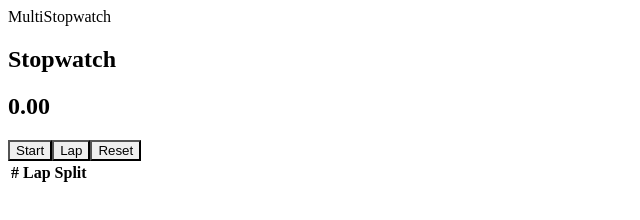
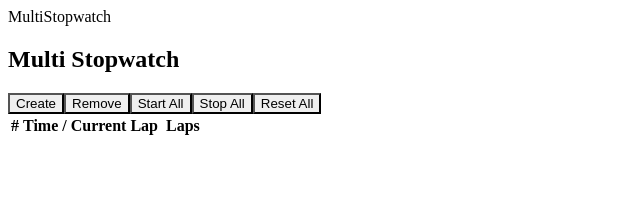
Before and after one commit to cgreggescalante/multi-stopwatch, a Gatsby site: page / in a window 1280 px wide. Shown: the whole page, without its empty margins (0-640 px from the left). Built offline with nearby package versions, Linux system fonts and the light colour scheme; Gatsby itself is replaced by a stand-in of ours.

Commit message:
multiStopwatch

```diff
--- /dev/null
+++ b/src/components/multiStopwatchComponent.tsx
@@ -0,0 +1,99 @@
+import React, {useEffect, useState} from "react";
+import useMultiStopwatch, {StopwatchData} from "../utils/useMultiStopwatch";
+import {Button, Heading, Table, Tbody, Td, Th, Thead, Tr, Text, ButtonGroup} from "@chakra-ui/react";
+import formatMs from "../utils/formatMs";
+
+const MultiStopwatchComponent = () => {
+    const { createStopwatch, removeStopwatch, stopwatches, stopAll, start, stop, startAll, resetAll, lap } = useMultiStopwatch();
+
+    const [now, setNow] = useState<number>(Date.now());
+
+    useEffect(() => {
+        const intervalId = setInterval(() => {
+            setNow(Date.now());
+        }, 20);
+
+        return () => clearInterval(intervalId);
+    }, []);
+
+    return (
+        <>
+            <Heading>Multi Stopwatch</Heading>
+            <Button onClick={() => createStopwatch()}>Create</Button>
+            <Button onClick={() => removeStopwatch(stopwatches.length - 1)}>Remove</Button>
+            <Button onClick={() => startAll()}>Start All</Button>
+            <Button onClick={() => stopAll()}>Stop All</Button>
+            <Button onClick={() => resetAll()}>Reset All</Button>
+            <Table>
+                <Thead>
+                    <Tr>
+                        <Th>#</Th>
+                        <Th>Time / Current Lap</Th>
+                        <Th />
+                        <Th colSpan={Math.max(...stopwatches.map(sw => sw.laps.length))}>Laps</Th>
+                    </Tr>
+                </Thead>
+                <Tbody>
+                    {stopwatches.map((sw, index) => (
+                        <Tr key={index}>
+                            <Td>{index + 1}</Td>
+                            <Td>
+                                <Text>{formatMs(getElapsedTime(sw, now))}</Text>
+                                <Text>{formatMs(getCurrentLap(sw, now))}</Text>
+                            </Td>
+                            <Td>
+                                <ButtonGroup size={'md'} isAttached variant={'outline'}>
+                                    <Button colorScheme={'green'} isDisabled={isRunning(sw)} onClick={() => start(index)}>Start</Button>
+                                    <Button colorScheme={'red'} isDisabled={!isRunning(sw)} onClick={() => stop(index)}>Stop</Button>
+                                    <Button colorScheme={'blue'} isDisabled={!isRunning(sw)} onClick={() => lap(index)}>Lap</Button>
+                                </ButtonGroup>
+                            </Td>
+                            {
+                                sw.laps.map((_, i) => <LapData key={i} laps={sw.laps} startTime={sw.startTime} index={sw.laps.length - i - 1} />)
+                            }
+                        </Tr>
+                    ))}
+                </Tbody>
+            </Table>
+        </>
+    );
+}
+
+const isRunning = ({ startTime, stopTime }: StopwatchData) => startTime !== 0 && stopTime === 0;
+
+const getElapsedTime = ({ startTime, stopTime }: StopwatchData, now: number) => {
+    if (!startTime) return 0;
+
+    if (!stopTime) return now - startTime;
+
+    return stopTime - startTime;
+}
+
+const getCurrentLap = ({ startTime, laps, stopTime }: StopwatchData, now: number) => {
+    if (!startTime) return 0;
+
+    if (laps.length) {
+        if (stopTime) return stopTime - laps[laps.length - 1];
+        return now - laps[laps.length - 1];
+    }
+
+    if (stopTime) return stopTime - startTime;
+
+    return now - startTime;
+}
+
+interface LapDataProps {
+    laps: number[];
+    startTime: number;
+    index: number;
+}
+
+const LapData = ({laps, startTime, index}: LapDataProps) => (
+    <Td>
+        <Text>{index + 1}</Text>
+        <Text size={'md'}>{formatMs(laps[index] - startTime)}</Text>
+        <Text size={'sm'}>{formatMs(laps[index] - (index ? laps[index - 1] : startTime))}</Text>
+    </Td>
+)
+
+export default MultiStopwatchComponent;
--- a/src/components/stopwatchComponent.tsx
+++ b/src/components/stopwatchComponent.tsx
@@ -11,23 +11,9 @@ import {
   Tr,
 } from "@chakra-ui/react";
 import useStopwatch from "../utils/useStopwatch";
+import formatMs from "../utils/formatMs";
 
-const formatMs = (ms: number) => {
-  const seconds = Math.floor(ms / 1000) % 60;
-  const minutes = Math.floor(ms / 60000) % 60;
-  const hours = Math.floor(ms / 3600000);
-  const remainingMs = Math.floor((ms % 1000) / 10)
-    .toString()
-    .padStart(2, "0");
 
-  if (hours) {
-    return `${hours}:${minutes.toString().padStart(2, "0")}:${seconds.toString().padStart(2, "0")}.${remainingMs}`;
-  } else if (minutes) {
-    return `${minutes}:${seconds.toString().padStart(2, "0")}.${remainingMs}`;
-  }
-
-  return `${seconds}.${remainingMs}`;
-};
 
 const StopwatchComponent = () => {
   const {
@@ -54,10 +40,10 @@ const StopwatchComponent = () => {
     <>
       <Heading>Stopwatch</Heading>
       <Heading>{formatMs(getElapsedTime())}</Heading>
-      <Button onClick={start}>Start</Button>
-      <Button onClick={lap}>Lap</Button>
+      <Button onClick={() => start()}>Start</Button>
+      <Button onClick={() => lap()}>Lap</Button>
       {isRunning ? (
-        <Button onClick={stop}>Stop</Button>
+        <Button onClick={() => stop()}>Stop</Button>
       ) : (
         <Button disabled={startTime === 0} onClick={reset}>
           Reset
--- a/src/pages/index.tsx
+++ b/src/pages/index.tsx
@@ -1,12 +1,12 @@
 import * as React from "react";
 import type { HeadFC, PageProps } from "gatsby";
-import StopwatchComponent from "../components/stopwatchComponent";
+import MultiStopwatchComponent from "../components/multiStopwatchComponent";
 
 const IndexPage: React.FC<PageProps> = () => {
   return (
     <>
       MultiStopwatch
-      <StopwatchComponent />
+      <MultiStopwatchComponent />
     </>
   );
 };
--- /dev/null
+++ b/src/utils/formatMs.ts
@@ -0,0 +1,18 @@
+const formatMs = (ms: number) => {
+    const seconds = Math.floor(ms / 1000) % 60;
+    const minutes = Math.floor(ms / 60000) % 60;
+    const hours = Math.floor(ms / 3600000);
+    const remainingMs = Math.floor((ms % 1000) / 10)
+        .toString()
+        .padStart(2, "0");
+
+    if (hours) {
+        return `${hours}:${minutes.toString().padStart(2, "0")}:${seconds.toString().padStart(2, "0")}.${remainingMs}`;
+    } else if (minutes) {
+        return `${minutes}:${seconds.toString().padStart(2, "0")}.${remainingMs}`;
+    }
+
+    return `${seconds}.${remainingMs}`;
+};
+
+export default formatMs;
--- /dev/null
+++ b/src/utils/useMultiStopwatch.ts
@@ -0,0 +1,74 @@
+import {useState} from "react";
+
+interface MultiStopwatchData {
+    createStopwatch: () => void,
+    removeStopwatch: (index: number) => void,
+    startAll: () => void,
+    stopAll: () => void,
+    resetAll: () => void,
+    start: (index: number) => void,
+    lap: (index: number) => void,
+    stop: (index: number) => void,
+    stopwatches: StopwatchData[]
+}
+
+export interface StopwatchData {
+    startTime: number,
+    stopTime: number,
+    laps: number[],
+    isRunning: boolean
+}
+
+const useMultiStopwatch = (): MultiStopwatchData => {
+    const [stopwatches, setStopwatches] = useState<StopwatchData[]>([]);
+
+    const createStopwatch = () => {
+        setStopwatches(prevStopwatches => [...prevStopwatches, {
+            startTime: 0,
+            stopTime: 0,
+            laps: [],
+            isRunning: false
+        }]);
+    }
+
+    const removeStopwatch = (index: number) => {
+        setStopwatches(prevStopwatches =>
+            prevStopwatches.slice(0, index).concat(prevStopwatches.slice(index + 1))
+        );
+    }
+
+    const startAll = () => {
+        const time = Date.now();
+        stopwatches.forEach(stopwatch => stopwatch.startTime = time);
+    }
+
+    const stopAll = () => {
+        const time = Date.now();
+        stopwatches.forEach(stopwatch => stopwatch.stopTime = time);
+    }
+
+    const resetAll = () => {
+        setStopwatches(prevStopwatches => prevStopwatches.map(_ => ({
+            startTime: 0,
+            stopTime: 0,
+            laps: [],
+            isRunning: false
+        })))
+    }
+
+    const start = (index: number) => {
+        stopwatches[index].startTime = Date.now();
+    }
+
+    const lap = (index: number) => {
+        stopwatches[index].laps.push(Date.now());
+    }
+
+    const stop = (index: number) => {
+        stopwatches[index].stopTime = Date.now();
+    }
+
+    return { createStopwatch, removeStopwatch, stopwatches, startAll, stopAll, resetAll, start, lap, stop };
+}
+
+export default useMultiStopwatch;
--- a/src/utils/useStopwatch.ts
+++ b/src/utils/useStopwatch.ts
@@ -1,29 +1,31 @@
 import { useState } from "react";
 
-const useStopwatch = (): {
-  startTime: number;
-  getElapsedTime: () => number;
-  laps: number[];
-  lap: () => void;
-  stop: () => void;
-  reset: () => void;
-  start: () => void;
-  isRunning: boolean;
-} => {
+interface StopwatchData {
+  startTime: number,
+  getElapsedTime: () => number,
+  laps: number[],
+  lap: (time?: number) => void,
+  stop: (time?: number) => void,
+  start: (time?: number) => void,
+  reset: () => void,
+  isRunning: boolean
+}
+
+const useStopwatch = (): StopwatchData => {
   const [startTime, setStartTime] = useState<number>(0);
   const [stopTime, setStopTime] = useState<number>(0);
   const [laps, setLaps] = useState<number[]>([]);
   const [isRunning, setIsRunning] = useState<boolean>(false);
 
-  const start = () => {
+  const start = (time = Date.now()) => {
     setLaps([]);
-    setStartTime(Date.now());
+    setStartTime(time);
     setIsRunning(true);
   };
 
-  const stop = () => {
+  const stop = (time = Date.now()) => {
     setIsRunning(false);
-    setStopTime(Date.now());
+    setStopTime(time);
   };
 
   const reset = () => {
@@ -33,9 +35,9 @@ const useStopwatch = (): {
     setStopTime(0);
   };
 
-  const lap = () => {
+  const lap = (time = Date.now()) => {
     if (isRunning && laps) {
-      setLaps([...laps, Date.now()]);
+      setLaps([...laps, time]);
     }
   };
 
```
